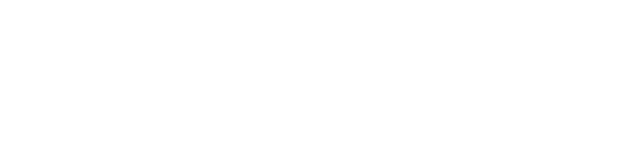
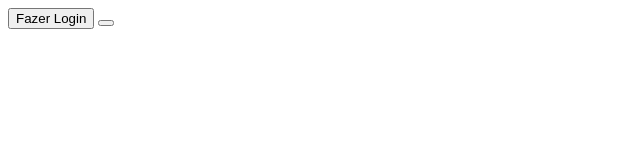
Before and after one commit to Ghosthiils/jogo-mario, a plain HTML site: page index.html in a window 1280 px wide. Shown: the whole page, without its empty margins (0-640 px from the left). Drawn offline with Linux system fonts and the light colour scheme.

Commit message:
atualizando o codigo

```diff
--- a/index.html
+++ b/index.html
@@ -6,6 +6,10 @@
     <title>Jogo do Mario</title>
 </head>
 <body>
+    <div class="Tela-fundo">
+<button>Fazer Login</button>
+<button></button>
 
+    </div>
 </body>
 </html>
--- a/js/script.js
+++ b/js/jogo.js
@@ -55,5 +55,6 @@ retryButton.addEventListener('click' , () => {
   });
 
   menuButton.addEventListener('click', () => {
-    alert('voltando ao menu principal...')
+
+    //alert('voltando ao menu principal...')
   })
```
Also changed, not shown: jogo.html (+1 -1 lines).
